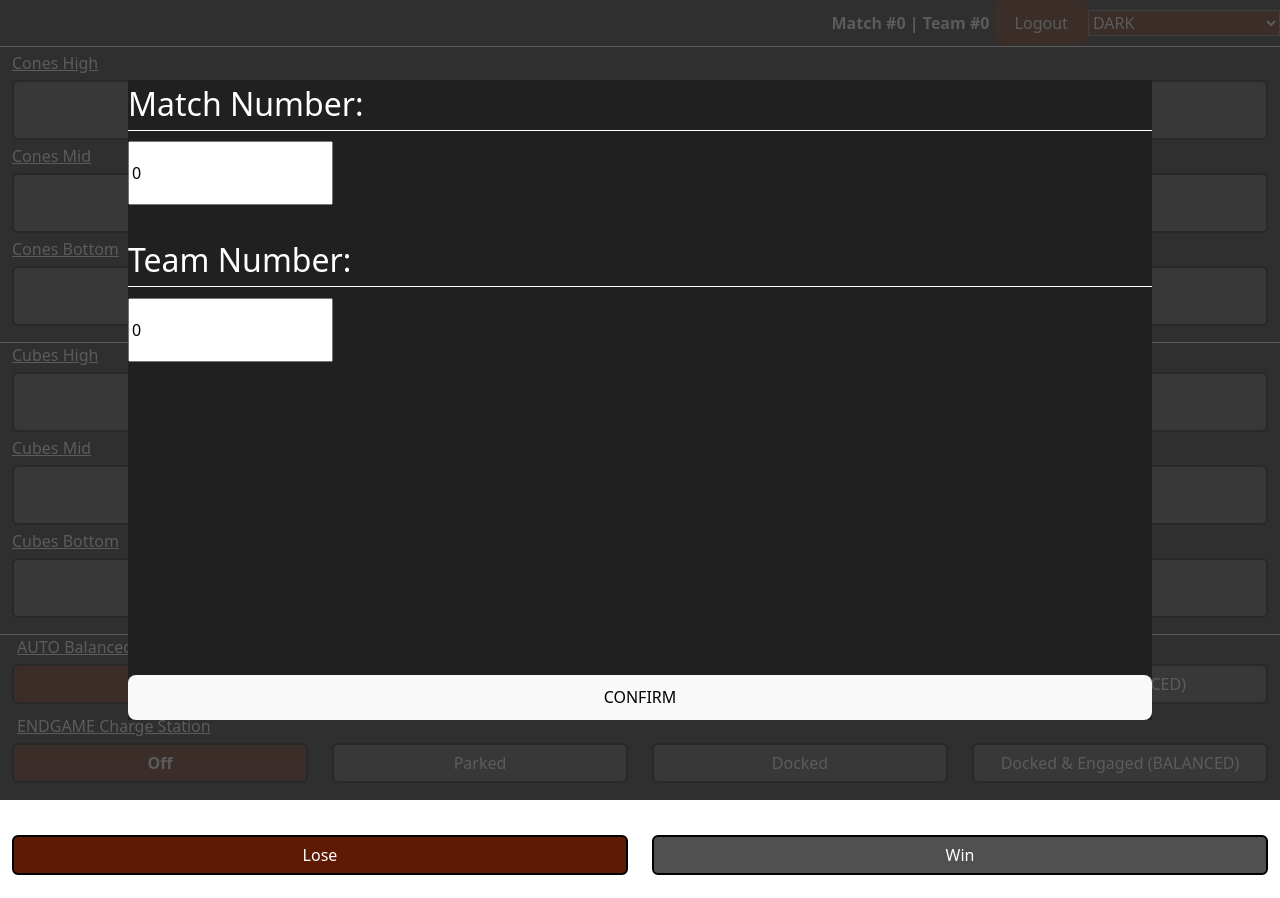
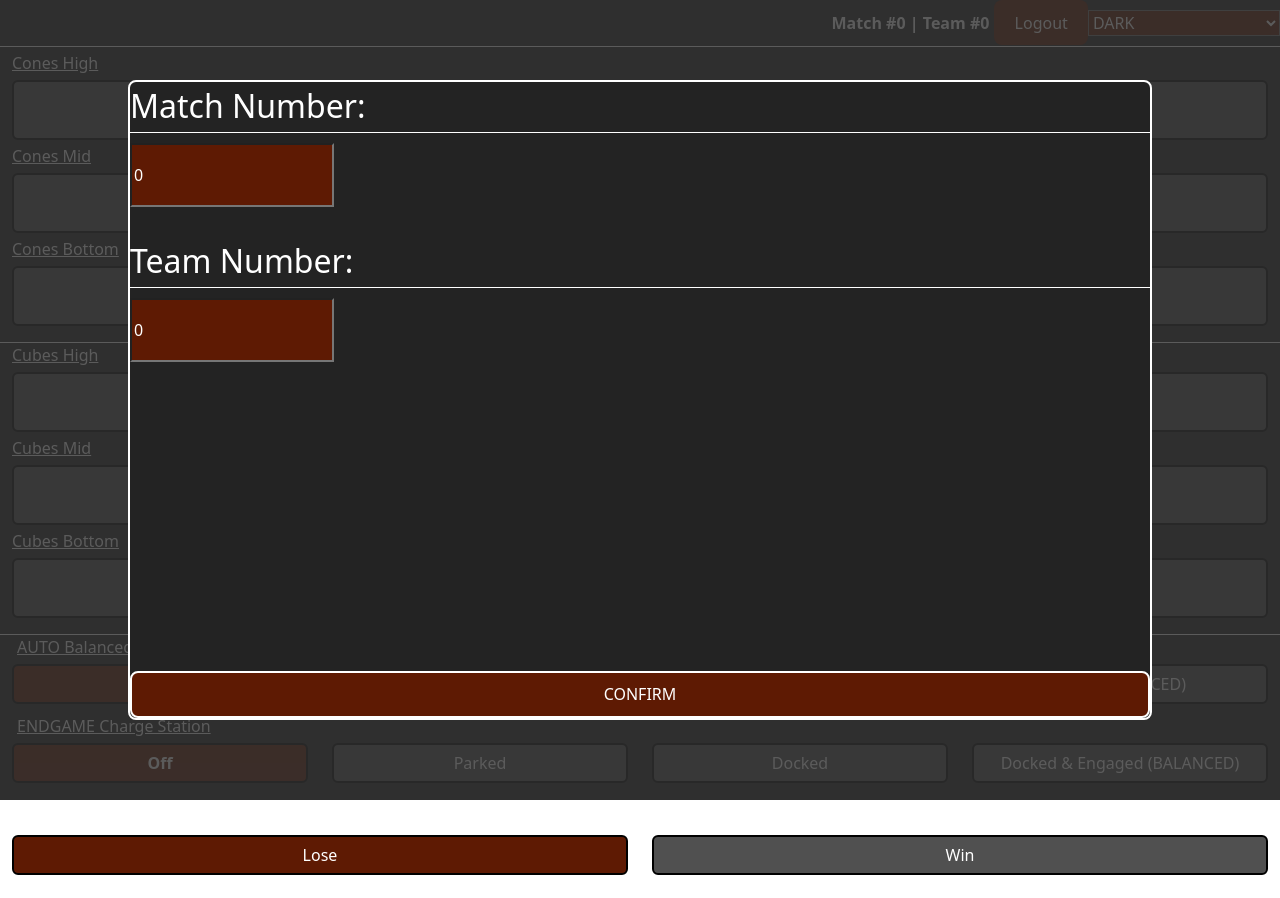
Before and after one commit to firebears-frc/ScoutingWebsite2, a React (Vite) app: page / in a window 1280 px wide. Built offline with nearby package versions, Linux system fonts and the light colour scheme.

Commit message:
Added / Fixed Light Theme

```diff
--- a/src/App.jsx
+++ b/src/App.jsx
@@ -44,7 +44,7 @@ function App() {
     if(theme == null) {setTheme('DARK'); ThemeSet = 'DARK';}
     else {setTheme(theme); ThemeSet = theme;}
 
-    localStorage.setItem('Theme',Theme);
+    localStorage.setItem('Theme',ThemeSet);
 
     const Themes = document.getElementsByTagName('style');
     for(let i = 0; i < Themes.length; i++){
@@ -97,7 +97,7 @@ function App() {
         }}
         onClick={() => {setChooseTeam(true)}}
       >Logout</button>
-      <select onChange={(event) => {changeTheme(event.target.value);}} style={{backgroundColor: 'var(--ButtonsMain)', color: 'var(--Text)', width: '15%', height: '100%'}}>{Themes.map(ArrayToSelect)}</select>
+      <select value={Theme} onChange={(event) => {changeTheme(event.target.value);}} style={{backgroundColor: 'var(--ButtonsMain)', color: 'var(--Text)', width: '15%', height: '100%'}}>{Themes.map(ArrayToSelect)}</select>
       </div>
       <div style={{width: "auto", borderBottom: "1px solid white", paddingBottom: '12px'}}>
         <ButtonList Title="Cones High" isCone={true}/>
--- a/src/components/TeamSelection.jsx
+++ b/src/components/TeamSelection.jsx
@@ -17,13 +17,13 @@ const TeamSelection = ({CallbackFunction}) => {
 
   return (
     <div style={{width: '100%', height: '100%', backgroundColor: 'rgba(50,50,50,0.8)', position: 'fixed', top: '0%', zIndex: '99999999 !importiant', display: 'block'}}>
-        <div className={styles.z} style={{width: '80%', height: '80%', backgroundColor: 'rgb(32, 32, 32)',position: 'absolute', top: '10%', left: '10%', zIndex: '99999 !importiant'}}>
+        <div className={styles.z} style={{width: '80%', height: '80%', backgroundColor: 'var(--Background)', border: '2px solid var(--Text)', borderRadius: '8px',position: 'absolute', top: '10%', left: '10%', zIndex: '99999 !importiant'}}>
 
-            <div style={{width: '100%',height: '8%',color: 'white',fontSize: '4vh', borderBottom: '1px solid white', display: 'block', zIndex: '99999 !importiant'}}>Match Number:</div>
-            <input value={teamNum} onChange={(event) => {setTeam(event.target.value)}} type='number' style={{width: '20%', height: '10%', marginTop: '1%', zIndex: '99999 !importiant', marginBottom: "3%", display: 'block'}}></input>
+            <div style={{width: '100%',height: '8%',color: 'var(--Text)',fontSize: '4vh', borderBottom: '1px solid white', display: 'block', zIndex: '99999 !importiant'}}>Match Number:</div>
+            <input value={teamNum} onChange={(event) => {setTeam(event.target.value)}} type='number' style={{width: '20%', height: '10%', marginTop: '1%', zIndex: '99999 !importiant', marginBottom: "3%", display: 'block', backgroundColor: 'var(--ButtonsMain)', color: 'var(--Text)'}}></input>
 
-            <div style={{width: '100%',height: '8%',color: 'white',fontSize: '4vh', borderBottom: '1px solid white', display: 'block', zIndex: '99999 !importiant'}}>Team Number:</div>
-            <input value={matchNum} onChange={(event) => {setMatch(event.target.value)}}  type='number' style={{width: '20%', zIndex: '99999 !importiant', height: '10%', marginTop: '1%', marginBottom: "3%", display: 'block'}}></input>
+            <div style={{width: '100%',height: '8%',color: 'var(--Text)',fontSize: '4vh', borderBottom: '1px solid white', display: 'block', zIndex: '99999 !importiant'}}>Team Number:</div>
+            <input value={matchNum} onChange={(event) => {setMatch(event.target.value)}}  type='number' style={{width: '20%', zIndex: '99999 !importiant', height: '10%', marginTop: '1%', marginBottom: "3%", display: 'block', backgroundColor: 'var(--ButtonsMain)', color: 'var(--Text)'}}></input>
             {/*
             <select style={{width: '80%', height: '8%', marginLeft: '10%', marginTop: '1%'}}>
               <option value="2846">Firebears</option>
@@ -38,6 +38,10 @@ const TeamSelection = ({CallbackFunction}) => {
               height: 'auto',
               position: 'absolute',
               bottom: '0%',
+              color: 'var(--Text)',
+              border: '2px solid var(--Text)',
+              borderRadius: '8px',
+              backgroundColor: 'var(--ButtonsMain)'
             }}
             onClick={
               () => {
--- a/src/themes/Light.css
+++ b/src/themes/Light.css
@@ -10,7 +10,7 @@
 
     --ButtonsMain: #5e1a03;
 
-    --Background: #ffffff;
+    --Background: #777777;
     --Text: #000000;
 
     --TickSelected: #5e1a03;
```
